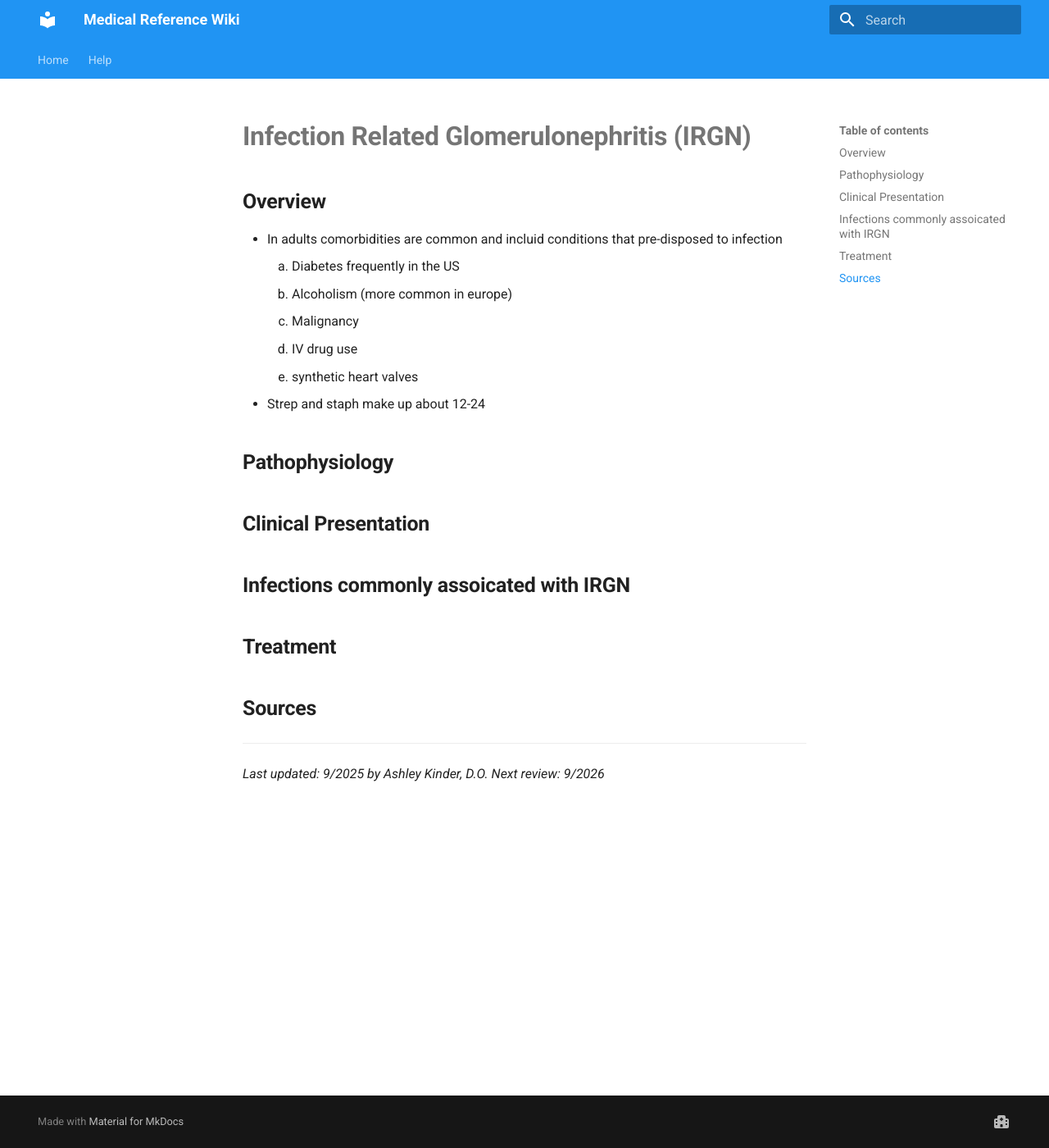
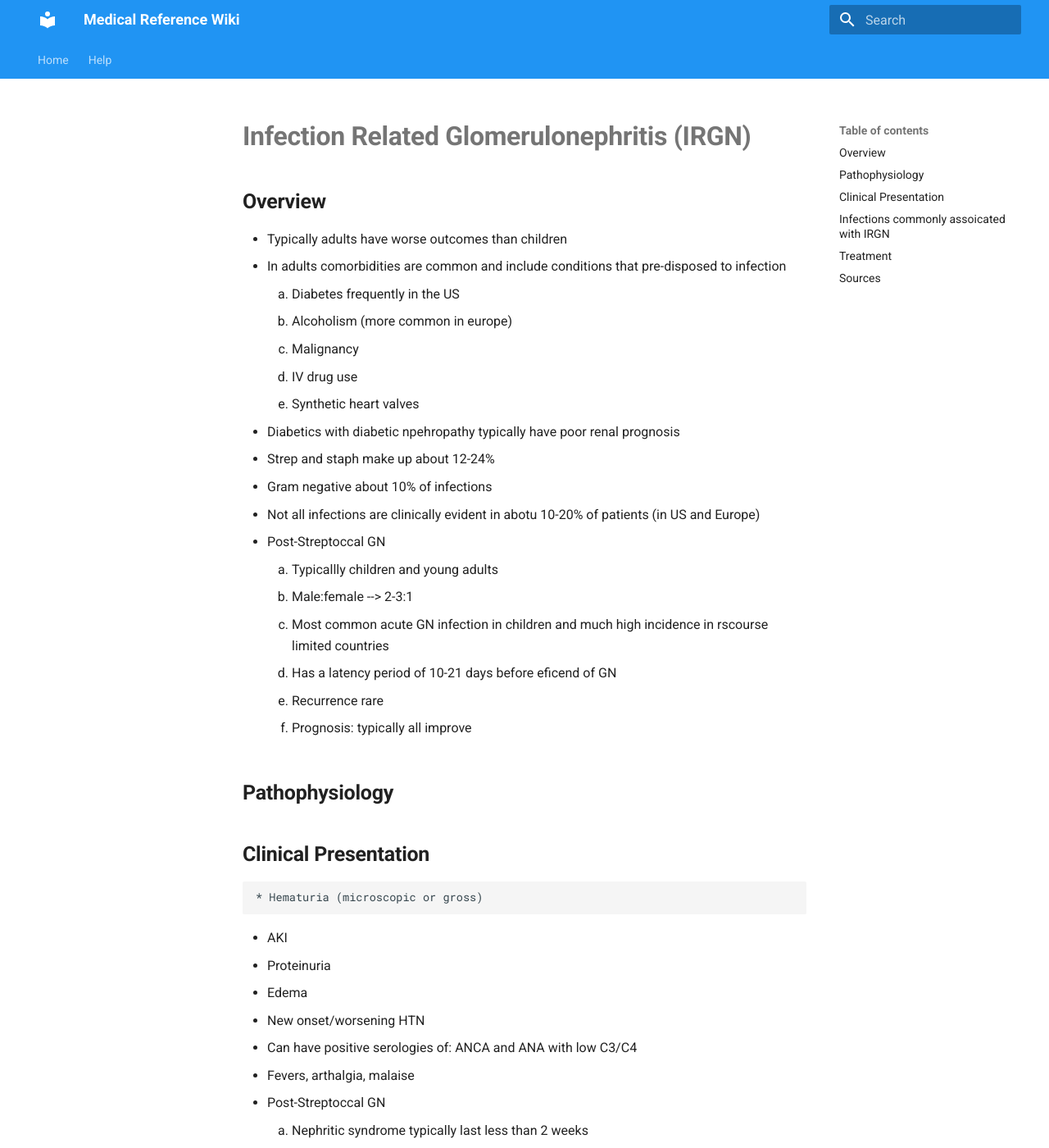
Before and after one commit to TTUNEPH2025/GN, an MkDocs documentation site: the page built from docs/IRGN.md, in a window 1280 px wide and 1400 px high. Shown: the whole window at 82% size. Built offline with MkDocs 1.6.1 and Material for MkDocs 9.7.7, drawn with Linux system fonts in a browser that asks for light colours; some of the changed text lies outside the part shown.

Commit message:
Update IRGN.md

```diff
--- a/docs/IRGN.md
+++ b/docs/IRGN.md
@@ -1,15 +1,41 @@
 # **Infection Related Glomerulonephritis (IRGN)**
 ## **Overview**
-  * In adults comorbidities are common and incluid conditions that pre-disposed to infection
+  * Typically adults have worse outcomes than children
+  * In adults comorbidities are common and include conditions that pre-disposed to infection
     1. Diabetes frequently in the US
     2. Alcoholism (more common in europe)
     3. Malignancy
     4. IV drug use
-    5. synthetic heart valves
-  * Strep and staph make up about 12-24
+    5. Synthetic heart valves
+  * Diabetics with diabetic npehropathy typically have poor renal prognosis
+  * Strep and staph make up about 12-24%
+  * Gram negative about 10% of infections
+  * Not all infections are clinically evident in abotu 10-20% of patients (in US and Europe)
+  * Post-Streptoccal GN
+    1. Typicallly children and young adults
+    2. Male:female --> 2-3:1
+    3. Most common acute GN infection in children and much high incidence in rscourse limited countries
+    4. Has a latency period of 10-21 days before eficend of GN
+    5. Recurrence rare
+    6. Prognosis: typically all improve
 ## **Pathophysiology**
 ## **Clinical Presentation**
+    * Hematuria (microscopic or gross)
+  * AKI
+  * Proteinuria
+  * Edema
+  * New onset/worsening HTN
+  * Can have positive serologies of: ANCA and ANA with low C3/C4
+  * Fevers, arthalgia, malaise
+  * Post-Streptoccal GN
+    1. Nephritic syndrome typically last less than 2 weeks
+    2. C3 normalizes in about 6-8wk --> hypocomplementima lasting about >2-3months on is an indication for biopsy
+    3. Hematuria typically resolves by about 6 months
 ## **Infections commonly assoicated with IRGN**
+  * Endocarditis GN
+    1. Staphyloccus aureus
+    2. Streptococcal
+    3. Bartoonella hensele, Coxiella burnetti (Q fever); These typically very difficult to grow from Blood culture
 ## **Treatment**
 ## **Sources**
 ---
```
